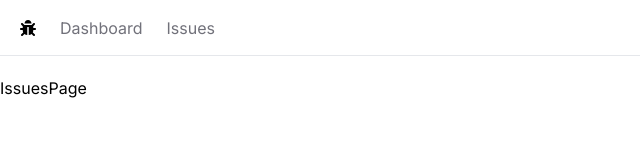
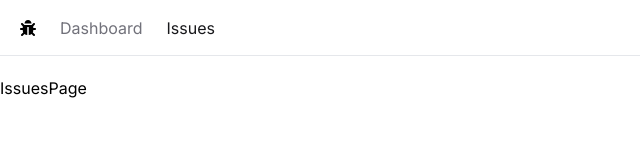
Before and after one commit to dhughneil/issue-tracker-2, a Next.js app: page /issues in a window 1280 px wide. Shown: the top 160 px of the page, without its empty margins (0-640 px from the left). Built offline with nearby package versions, Linux system fonts and the light colour scheme.

Commit message:
styled active link with classnames.

```diff
--- a/app/NavBar.tsx
+++ b/app/NavBar.tsx
@@ -1,8 +1,13 @@
+"use client";
+
 import Link from "next/link";
+import { usePathname } from "next/navigation";
 import React from "react";
-import { FaBug } from "react-icons/fa";
+import { FaBug, FaCommentsDollar } from "react-icons/fa";
+import classnames from "classnames";
 
 const NavBar = () => {
+  const currentPath = usePathname();
   const links = [
     { label: "Dashboard", href: "/" },
     { label: "Issues", href: "/issues" },
@@ -17,8 +22,12 @@
         {links.map((link) => (
           <Link
             key={link.href}
-            className="text-zinc-500 hover:text-zinc-800 transition-colors"
-            href={link.href}
+            className={classnames({
+                'text-zinc-900': link.href === currentPath,
+                'text-zinc-500': link.href !== currentPath,
+                'hover:text-zinc-800 transition-colors': true
+            })}
+                        href={link.href}
           >
             {link.label}
           </Link>
--- a/app/issues/page.tsx
+++ b/app/issues/page.tsx
@@ -1,4 +1,5 @@
 import React from 'react'
+
 
 const IssuesPage = () => {
   return (
--- a/package.json
+++ b/package.json
@@ -13,6 +13,7 @@
     "@types/react": "18.2.57",
     "@types/react-dom": "18.2.19",
     "autoprefixer": "10.4.17",
+    "classnames": "^2.3.2",
     "eslint": "8.56.0",
     "eslint-config-next": "14.1.0",
     "next": "14.1.0",
```
Also changed, not shown: 1 other file (tests, documents, lock files or other folders).
